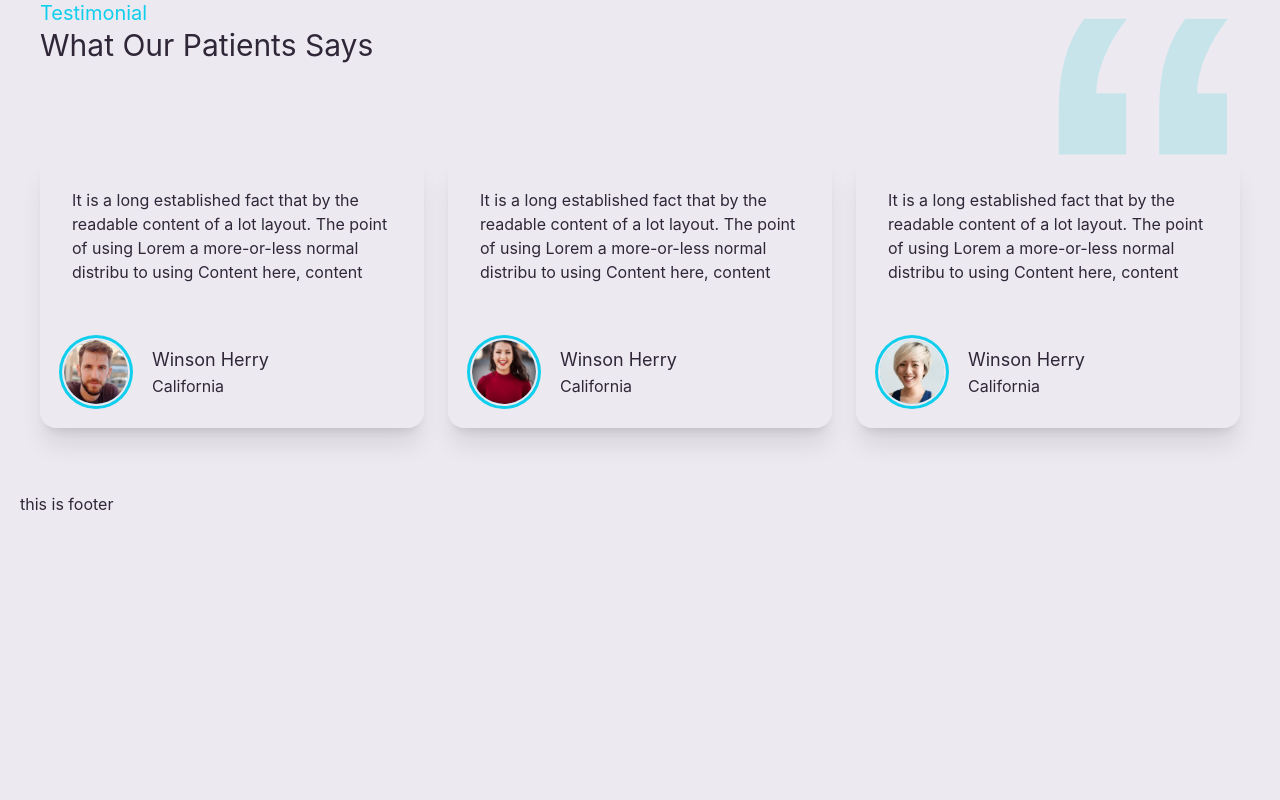
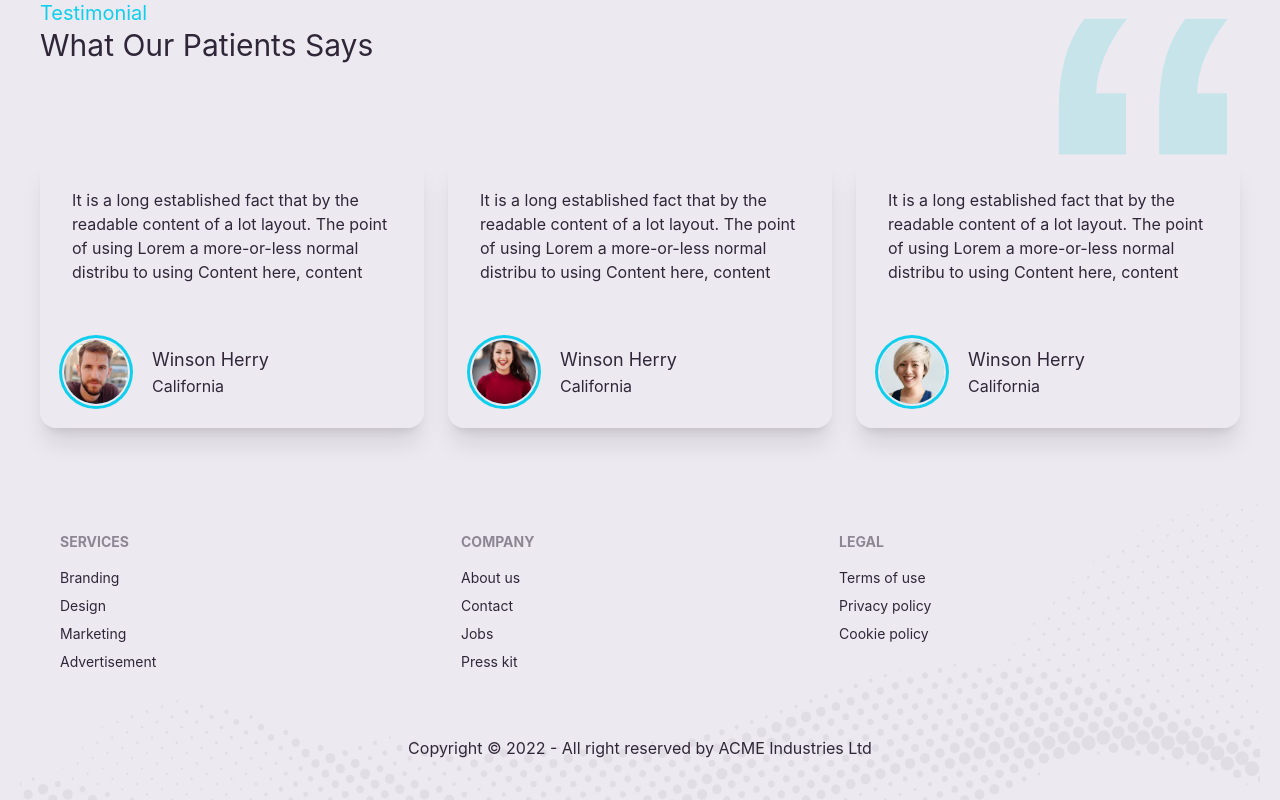
Before and after one commit to jahidhasan8/doctors-site-client, a React (Create React App) app: page / in a window 1280 px wide. Shown: the part 2308-3108 px from the top of the page. Before the commit the page ends 2824 px from the top, so only its background shows below. Built offline with nearby package versions, Linux system fonts and the light colour scheme.

Commit message:
footer added

```diff
--- a/src/Pages/Shared/Footer/Footer.js
+++ b/src/Pages/Shared/Footer/Footer.js
@@ -1,10 +1,40 @@
 import React from 'react';
+import { Link } from 'react-router-dom';
+import footer from '../../../assets/images/footer.png'
 
 const Footer = () => {
     return (
-        <div>
-            <h2>this is footer</h2>
-        </div>
+        <footer className=" p-10" style={{
+            background:`url(${footer})`,
+            backgroundSize:'cover'
+
+        }}>
+            <div className='footer'>
+                <div>
+                    <span className="footer-title">Services</span>
+                    <Link to='/' className="link link-hover">Branding</Link>
+                    <Link to='/' className="link link-hover">Design</Link>
+                    <Link to='/' className="link link-hover">Marketing</Link>
+                    <Link to='/' className="link link-hover">Advertisement</Link>
+                </div>
+                <div>
+                    <span className="footer-title">Company</span>
+                    <Link to='/' className="link link-hover">About us</Link>
+                    <Link to='/' className="link link-hover">Contact</Link>
+                    <Link to='/' className="link link-hover">Jobs</Link>
+                    <Link to='/' className="link link-hover">Press kit</Link>
+                </div>
+                <div>
+                    <span className="footer-title">Legal</span>
+                    <Link to='/' className="link link-hover">Terms of use</Link>
+                    <Link to='/' className="link link-hover">Privacy policy</Link>
+                    <Link to='/' className="link link-hover">Cookie policy</Link>
+                </div>
+            </div>
+            <div className='text-center mt-16'>
+                <p>Copyright © 2022 - All right reserved by ACME Industries Ltd</p>
+            </div>
+        </footer>
     );
 };
 
```
